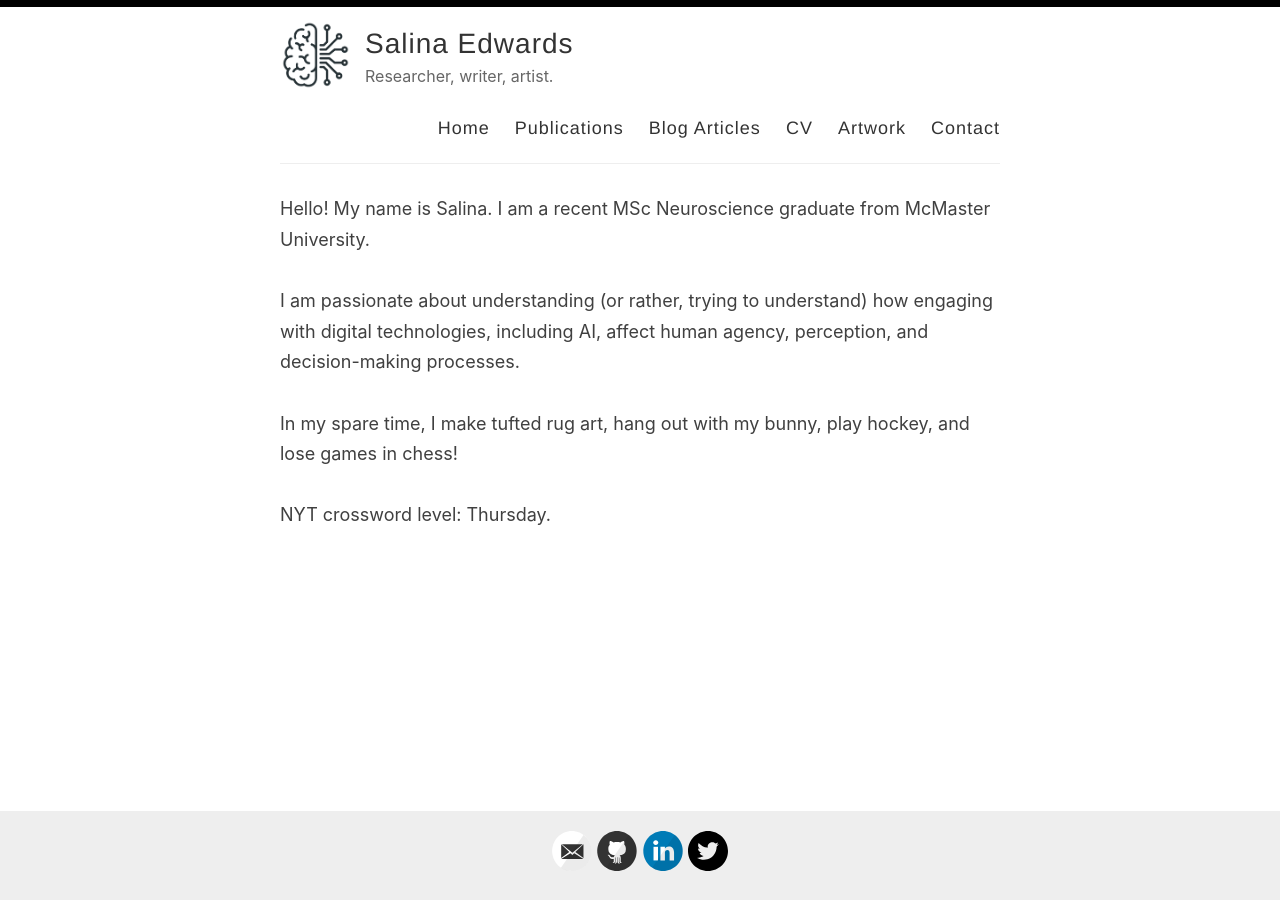
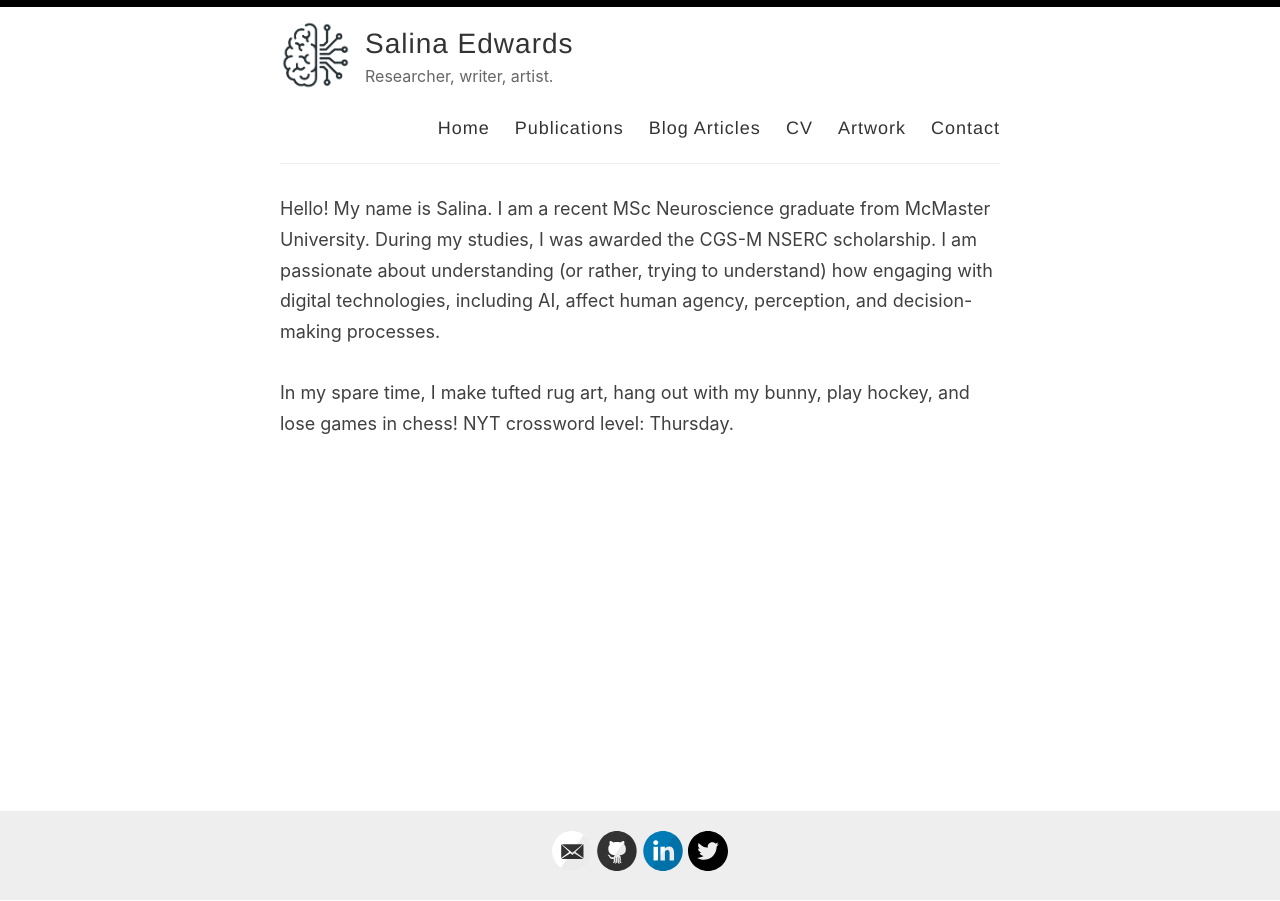
Before and after one commit to salinaedwards/salinaedwards.github.io, a Jekyll site: the page built from index.html, in a window 1280 px wide. Built offline with Jekyll 4.4.1, drawn with Linux system fonts in a browser that asks for light colours; the list of posts is cut into pages by our own code.

Commit message:
Update index.html

```diff
--- a/index.html
+++ b/index.html
@@ -3,10 +3,6 @@ layout: page
 ---
 
 
-Hello! My name is Salina. I am a recent MSc Neuroscience graduate from McMaster University. <br><br>
+Hello! My name is Salina. I am a recent MSc Neuroscience graduate from McMaster University. During my studies, I was awarded the CGS-M NSERC scholarship. I am passionate about understanding (or rather, trying to understand) how engaging with digital technologies, including AI, affect human agency, perception, and decision-making processes. <br><br>
 
-I am passionate about understanding (or rather, trying to understand) how engaging with digital technologies, including AI, affect human agency, perception, and decision-making processes. <br><br>
-
-In my spare time, I make tufted rug art, hang out with my bunny, play hockey, and lose games in chess! <br><br>
-
-NYT crossword level: Thursday.
+In my spare time, I make tufted rug art, hang out with my bunny, play hockey, and lose games in chess! NYT crossword level: Thursday.
```
